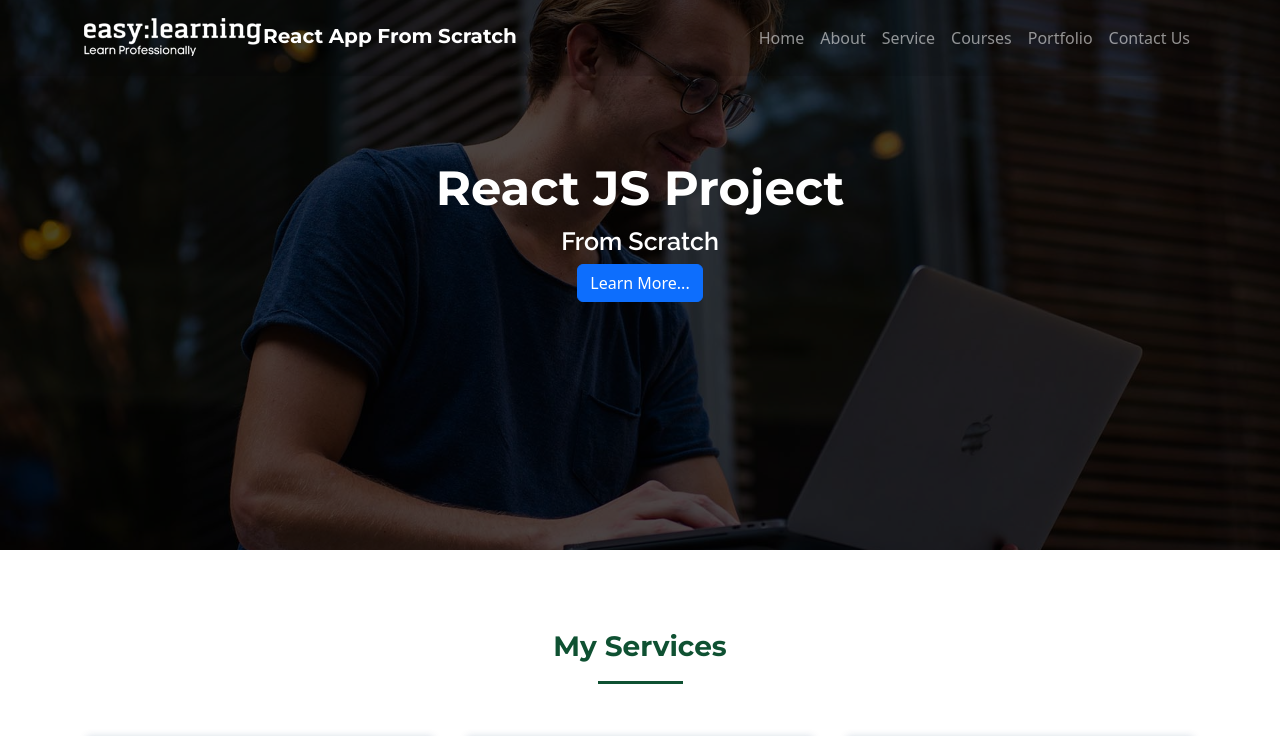
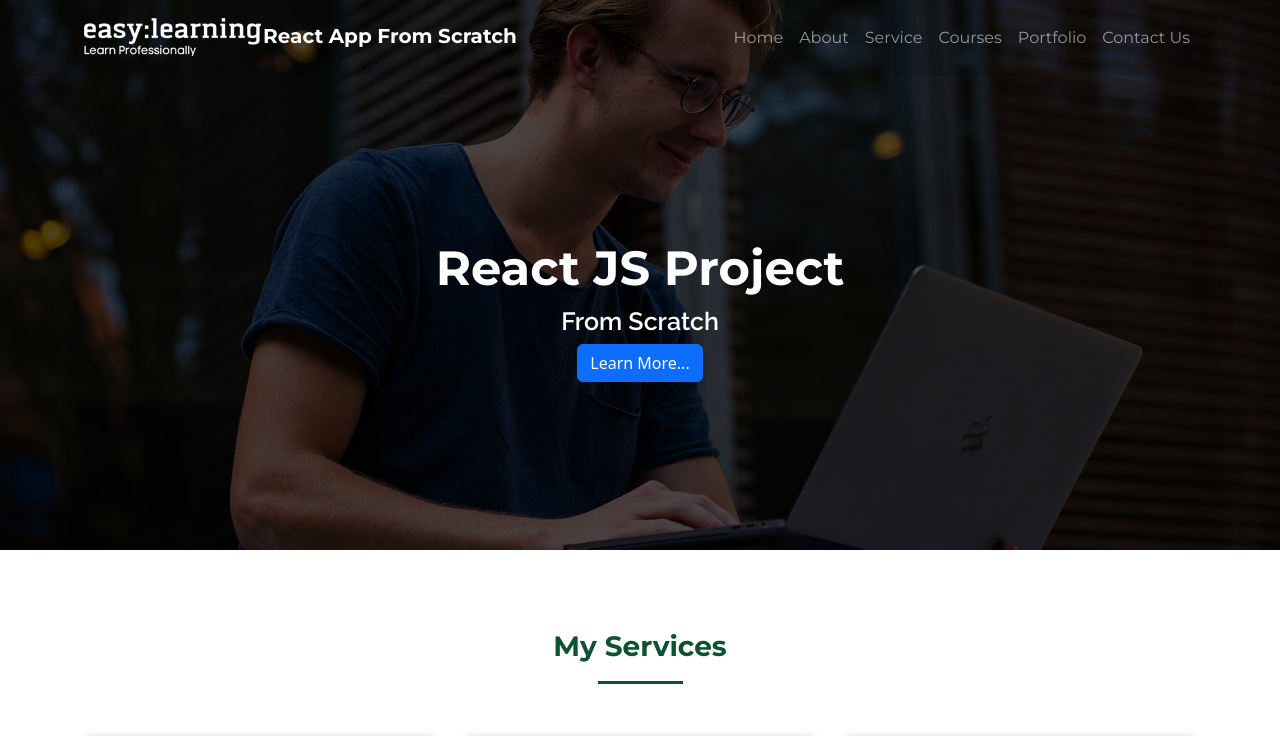
Before and after one commit to Ashraful05/react_js_template_from_scratch, a React (Create React App) app: page / in a window 1280 px wide. Shown: the top 736 px of the page. Built offline with nearby package versions, Linux system fonts and the light colour scheme.

Commit message:
navigation_component_module_part_5_completed_with_navbar_color_change_on_scroll

```diff
--- a/src/asset/css/custom.css
+++ b/src/asset/css/custom.css
@@ -14,7 +14,7 @@
     background: rgb(0,0,0,0.7);
 }
 .topContent{
-    margin-top: 10em;
+    margin-top: 15em;
 }
 .topTitle{
     font-family: 'Montserrat',sans-serif;
@@ -107,3 +107,17 @@
     transition: background-color 400ms linear;
     background-color: #0f5132;
 }
+.navItem{
+    font-family: 'Montserrat',sans-serif;
+    text-decoration: none !important;
+    color: #ffffff !important;
+    font-weight: 400;
+    font-size: 16px;
+}
+.navItemScroll{
+    font-family: 'Montserrat',sans-serif;
+    text-decoration: none !important;
+    color: #000000 !important;
+    font-weight: 400;
+    font-size: 16px;
+}
--- a/src/components/TopNavigation/TopNavigation.jsx
+++ b/src/components/TopNavigation/TopNavigation.jsx
@@ -11,13 +11,14 @@ export default class TopNavigation extends Component{
             navBarTitle:'navTitle',
             navBarLogo:[whiteLogo],
             navBarBack:'navBarBackground',
+            navBarItem:'navItem'
         }
     }
     onScroll=()=>{
         if(window.scrollY>100){
-            this.setState({navBarTitle: 'navTitleScroll',navBarLogo:[blackLogo],navBarBack:'navBarBackgroundScroll'})
+            this.setState({navBarTitle: 'navTitleScroll',navBarLogo:[blackLogo],navBarBack:'navBarBackgroundScroll',navBarItem:'navItemScroll'})
         }else if(window.scrollY<100){
-            this.setState({navBarTitle:'navTitleScroll',navBarLogo:[whiteLogo],navBarBack:'navBarBackground'})
+            this.setState({navBarTitle:'navTitleScroll',navBarLogo:[whiteLogo],navBarBack:'navBarBackground',navBarItem:'navItem'})
         }
     }
     componentDidMount() {
@@ -35,7 +36,7 @@ export default class TopNavigation extends Component{
                             <Nav className="me-auto">
 
                             </Nav>
-                            <Nav>
+                            <Nav className={this.state.navBarItem}>
                                 <Nav.Link href="#deets">Home</Nav.Link>
                                 <Nav.Link href="#deets">About</Nav.Link>
                                 <Nav.Link href="#deets">Service</Nav.Link>
```
